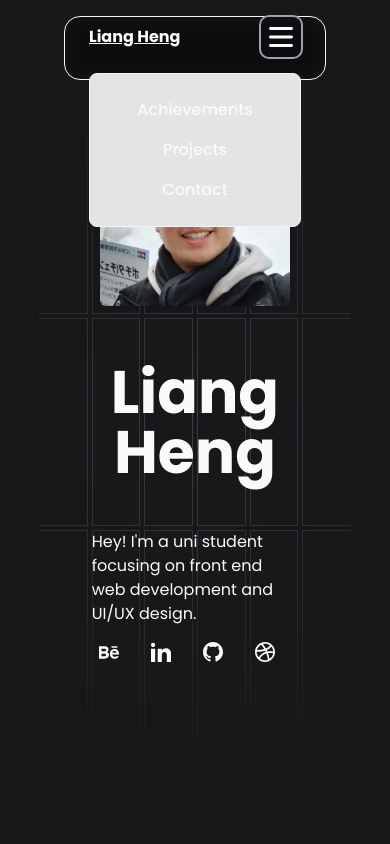
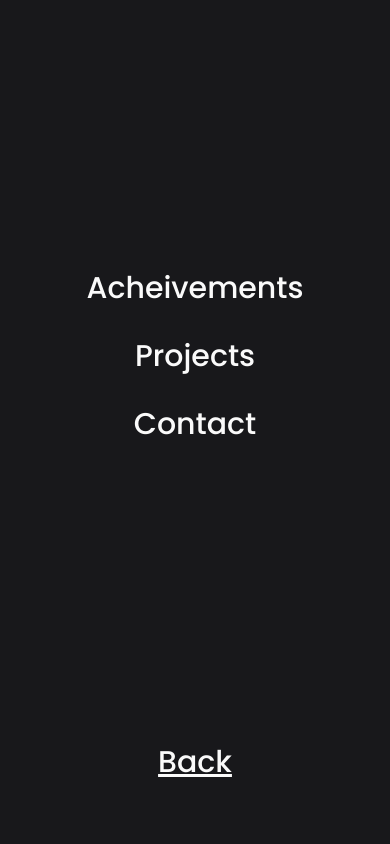
Before and after one commit to e3lo/liangh.me, a React (Vite) app: page / in a window 390 px wide. Both pictures are taken after a click on the button 281 px from the left and 48 px from the top of the page. Shown: the top 844 px of the page. Built offline with nearby package versions, Linux system fonts and the light colour scheme.

Commit message:
Navbar pop up

```diff
--- a/src/components/HeroBanner.tsx
+++ b/src/components/HeroBanner.tsx
@@ -128,7 +128,7 @@ const HeroBanner = () => {
         </div>
         {/* Extra space */}
       </div>
-      <div className="w-screen h-[50vh] md:h-screen"></div>
+      <div className="w-screen h-[50vh] md:h-screen max-w-full"></div>
     </div>
   );
 };
--- a/src/components/parts/NavigationBar.tsx
+++ b/src/components/parts/NavigationBar.tsx
@@ -1,5 +1,6 @@
 import { useState } from "react";
 import { Link, useLocation } from "react-router-dom";
+import { motion } from "framer-motion";
 
 const NavigationBar = () => {
   const location = useLocation();
@@ -96,13 +97,8 @@ const NavigationBar = () => {
             />
           </svg>
         </button>
-        <div
-          className={
-            (!mobileMenu && "hidden ") +
-            " w-full text-center md:flex md:w-auto gap-6"
-          }
-        >
-          <ul className="font-medium flex flex-col p-4 md:p-0 mt-4 border border-gray-100 rounded-lg bg-zinc-200 md:flex-row md:space-x-8 md:mt-0 md:border-0 md:bg-transparent">
+        <div className={"hidden w-full text-center md:flex md:w-auto gap-6"}>
+          <ul className="font-medium flex flex-col p-4 md:p-0 mt-4 border border-gray-100 rounded-lg md:flex-row md:space-x-8 md:mt-0 md:border-0 md:bg-transparent">
             <Link
               onMouseEnter={() => setBorderColor("blue")}
               onMouseLeave={() => setBorderColor("grey")}
@@ -130,6 +126,46 @@ const NavigationBar = () => {
           </ul>
         </div>
       </div>
+      {/* Mobile Nav */}
+      {mobileMenu && (
+        <motion.div
+          initial={{ opacity: 0, scale: 0.9 }}
+          whileInView={{ opacity: 1, scale: 1 }}
+          exit={{ opacity: 0 }}
+          className="md:hidden flex flex-col items-center justify-center w-screen h-screen absolute bg-zinc-900 font-medium text-3xl gap-8"
+        >
+          <motion.div
+            initial={{ opacity: 0, scale: 0.9, x: 100 }}
+            whileInView={{ opacity: 1, scale: 1, x: 0 }}
+            transition={{ delay: 0.2 }}
+            className="mt-auto"
+          >
+            <Link to={"/Achievements"}>Acheivements</Link>
+          </motion.div>
+          <motion.div
+            initial={{ opacity: 0, scale: 0.9, x: 100 }}
+            whileInView={{ opacity: 1, scale: 1, x: 0 }}
+            transition={{ delay: 0.3 }}
+          >
+            <Link to={`/Projects`}>Projects</Link>
+          </motion.div>
+          <motion.div
+            initial={{ opacity: 0, scale: 0.9, x: 100 }}
+            whileInView={{ opacity: 1, scale: 1, x: 0 }}
+            transition={{ delay: 0.4 }}
+          >
+            <Link to={`/Contact`}>Contact</Link>
+          </motion.div>
+          <motion.button
+            className="mt-auto mb-16 underline"
+            onClick={() => {
+              setMobileMenu(false);
+            }}
+          >
+            Back
+          </motion.button>
+        </motion.div>
+      )}
     </nav>
   );
 };
```
